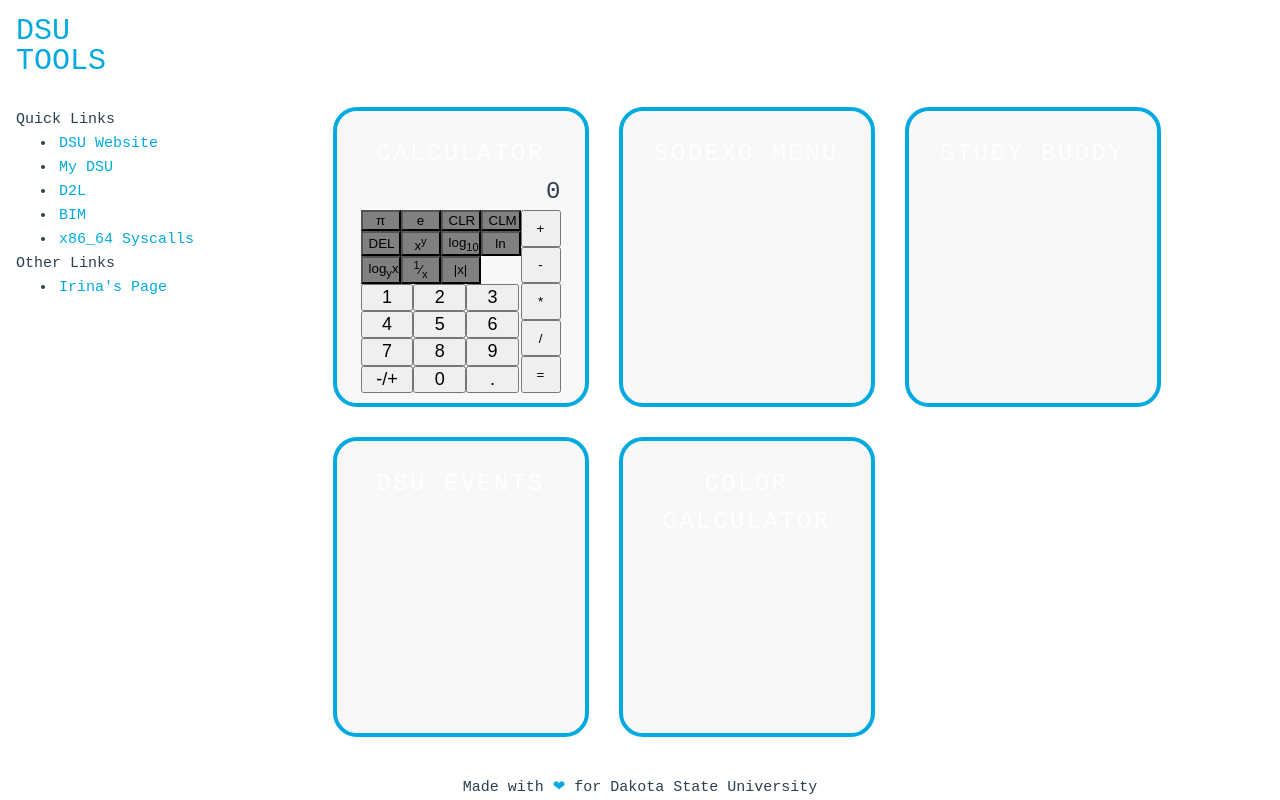
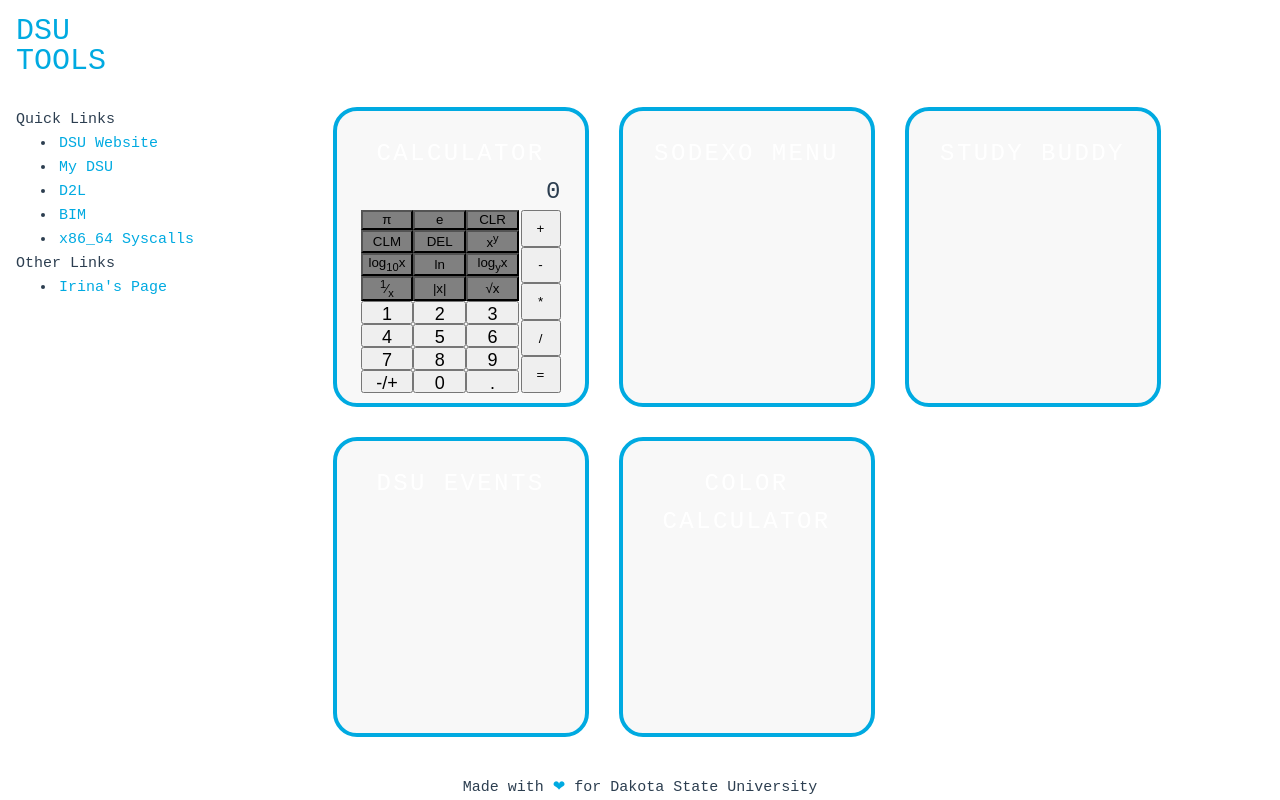
Before and after one commit to DavidMedin/dsu.tools, a Vue app in the folder dsutools-frontend/: page / in a window 1280 px wide. Built offline with nearby package versions, Linux system fonts and the light colour scheme.

Commit message:
Formatting for Calculator Complete

```diff
--- a/dsutools-frontend/src/components/Calculator.vue
+++ b/dsutools-frontend/src/components/Calculator.vue
@@ -15,6 +15,7 @@ const Operator = Object.freeze({ //used to store which operator is currently hap
   LOG: 'l10',
   LN: 'ln',
   LGB: 'xlogy',
+  SQRT: 'sqrt',
   ABS: '|',
   REC: '1/x',
   NEG: '+/-'
@@ -24,6 +25,7 @@ var curOp = Operator.NONE
 var cacheOp = Operator.NONE
 var clearText = false
 var numberPressed = false
+const decimalPlaces = 5;
 
 function Append(input)
 {
@@ -103,6 +105,11 @@ function Operation(input)
   {
     curNumber.value = 1 / curNumber.value
   }
+  else if (input === Operator.SQRT)
+  {
+    curNumber.value = Math.sqrt(curNumber.value)
+    curNumber.value = curNumber.value.toFixed(decimalPlaces);
+  }
   else if(curOp !== Operator.NONE && numberPressed )
   {
     Equals()
@@ -166,8 +173,7 @@ function Equals()
     cacheNum.value = numB
   cacheOp = curOp
   curOp = Operator.DONE
-  console.log('curOP: ', curOp)
-  curNumber.value = calculation
+  curNumber.value = calculation.toFixed(decimalPlaces)
   clearText = true;
 }
 
@@ -181,7 +187,7 @@ function Equals()
         <button class="basic-operation" @click="Operation(Operator.SUB)"> - </button>
         <button class="basic-operation" @click="Operation(Operator.MUL)"> * </button>
         <button class="basic-operation" @click="Operation(Operator.DIV)"> / </button>
-        <button class="basic-operation" @click="Equals()"> = </button>
+        <button class="basic-operation equals" @click="Equals()"> = </button>
       </div>
     <div class="number-pad">
       <button class="child-flex" @click="Append(Math.PI)"> π </button>
@@ -195,7 +201,10 @@ function Equals()
       <button class="child-flex" @click="Operation(Operator.LGB)"> log<sub>y</sub>x </button>
       <button class="child-flex" @click="Operation(Operator.REC)"> <sup>1</sup>&frasl;<sub>x</sub> </button>
       <button class="child-flex" @click="Operation(Operator.ABS)"> |x| </button>
+      <button class="child-flex" @click="Operation(Operator.SQRT)"> &Sqrt;x </button>
+    </div>
   <!-- NUMBER BUTTONS -->
+   <div class="number-pad">
       <button class="number-button" @click="Append('1')"> 1 </button>
       <button class="number-button" @click="Append('2')"> 2 </button>
       <button class="number-button" @click="Append('3')"> 3 </button>
@@ -221,7 +230,7 @@ function Equals()
 
   .number-pad {
     width: 80%;
-    height: 75%;
+    height: 37.5%;
     display: flex;
     font-family: monospace;
     flex-direction: row;
@@ -230,6 +239,7 @@ function Equals()
 
   .number-button {
     width: 33%;
+    height: 25%;
     font-size: large;
     text-align: center;
   }
@@ -255,7 +265,15 @@ function Equals()
 
   .child-flex {
     background-color: grey;
-    width: 25%;
+    margin: 0%;
+    padding: 0%;
+
+    min-width: 33%;
+    width: auto;
+    max-width: 50%;
+
+    height: auto;
+    max-height: 33%;
     text-align: center;
   }
 
```
